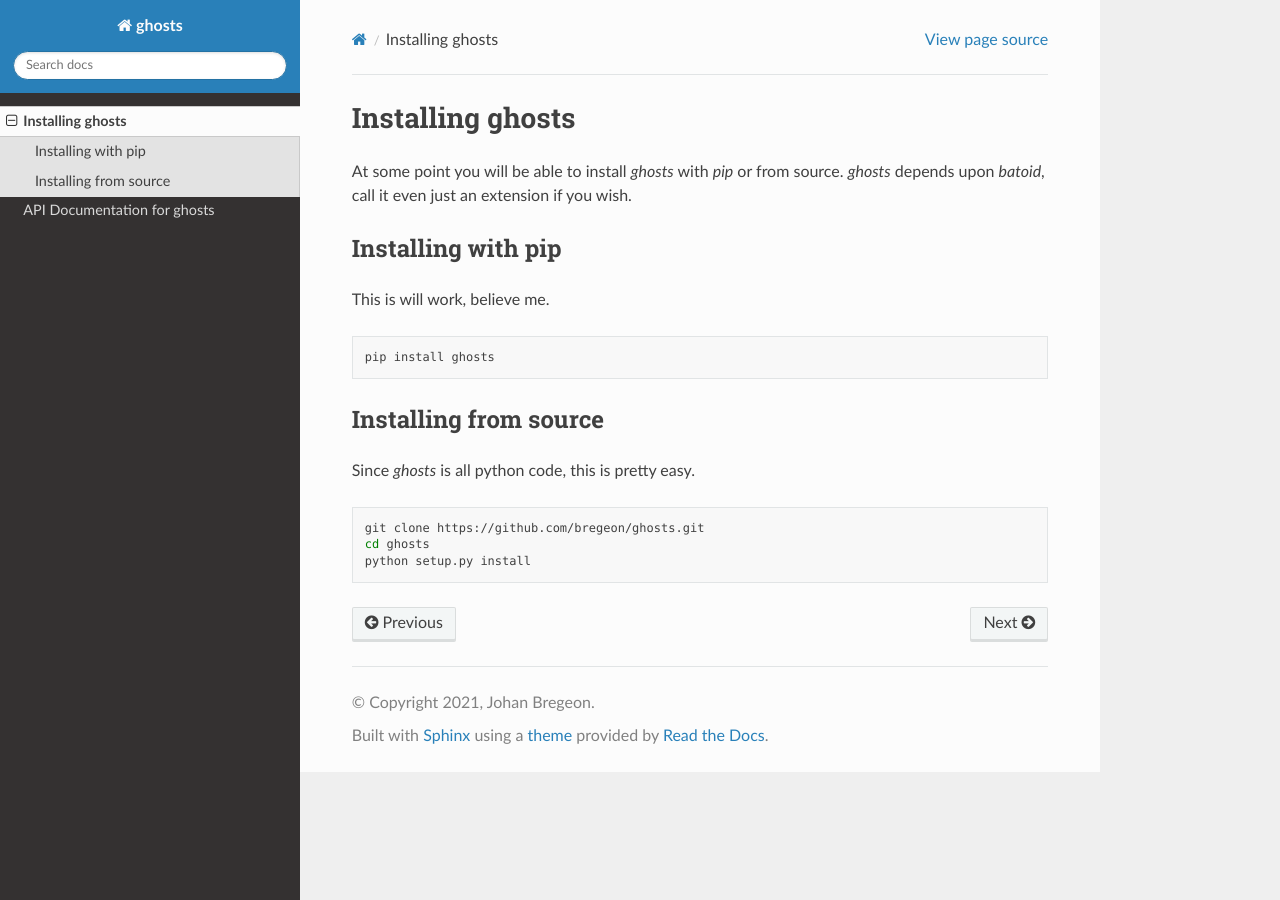
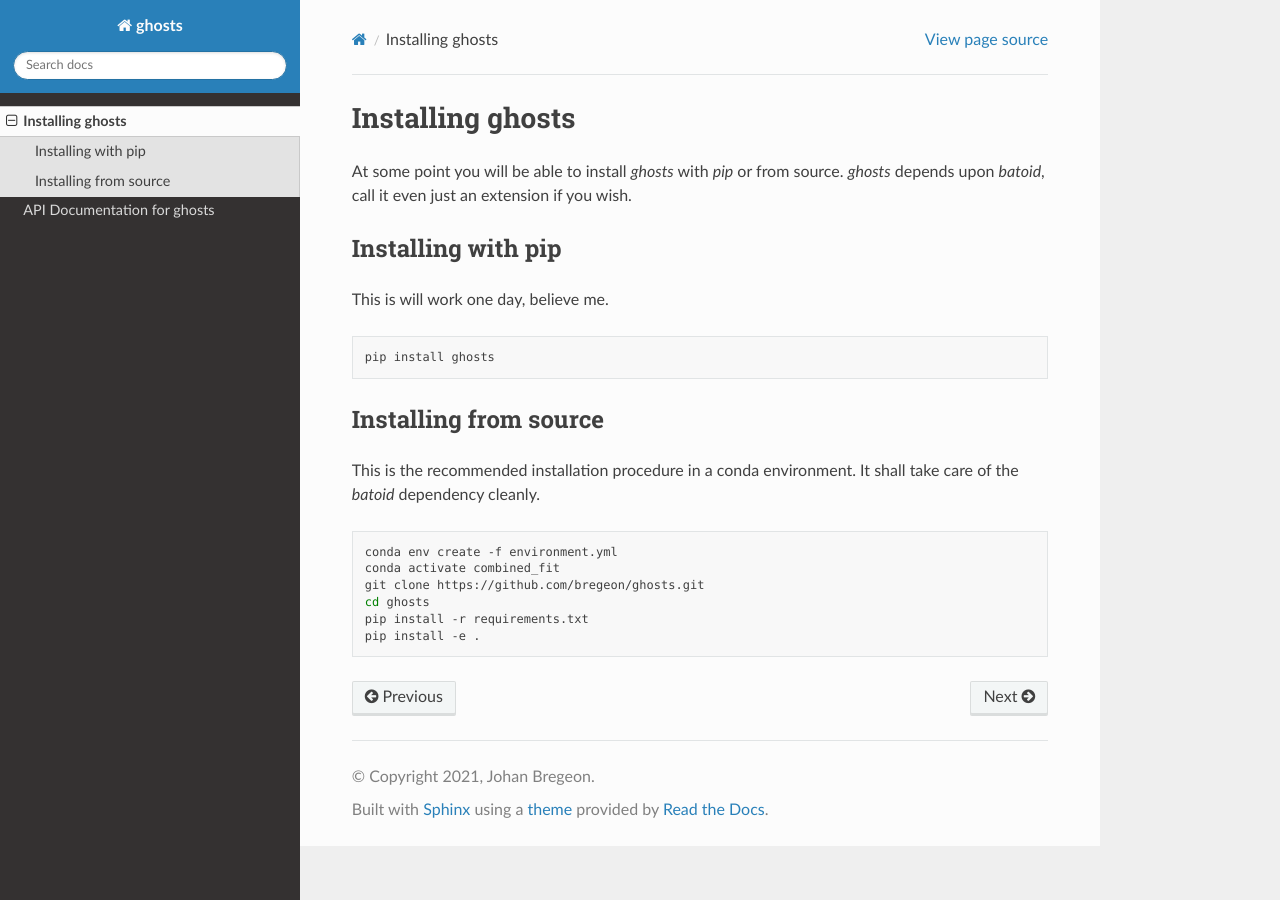
Before and after one commit to lsst-camera-dh/ghosts, a Sphinx documentation site: the page built from docs/install.rst, in a window 1280 px wide. Built offline with Sphinx 7.4.7 and the Read the Docs theme 2.0.0, drawn with Linux system fonts in a browser that asks for light colours; the version number could not be read and is left out.

Commit message:
install in doc

```diff
--- a/docs/install.rst
+++ b/docs/install.rst
@@ -10,7 +10,7 @@ At some point you will be able to install `ghosts` with `pip` or from source.
 Installing with pip
 -------------------
 
-This is will work, believe me.
+This is will work one day, believe me.
 
 .. code-block:: bash
 
@@ -21,10 +21,14 @@ This is will work, believe me.
 Installing from source
 -----------------------
 
-Since `ghosts` is all python code, this is pretty easy.
+This is the recommended installation procedure in a conda environment.
+It shall take care of the `batoid` dependency cleanly.
 
 .. code-block:: bash
 
+    conda env create -f environment.yml
+    conda activate combined_fit
     git clone https://github.com/bregeon/ghosts.git
     cd ghosts
-    python setup.py install
+    pip install -r requirements.txt
+    pip install -e .
```
